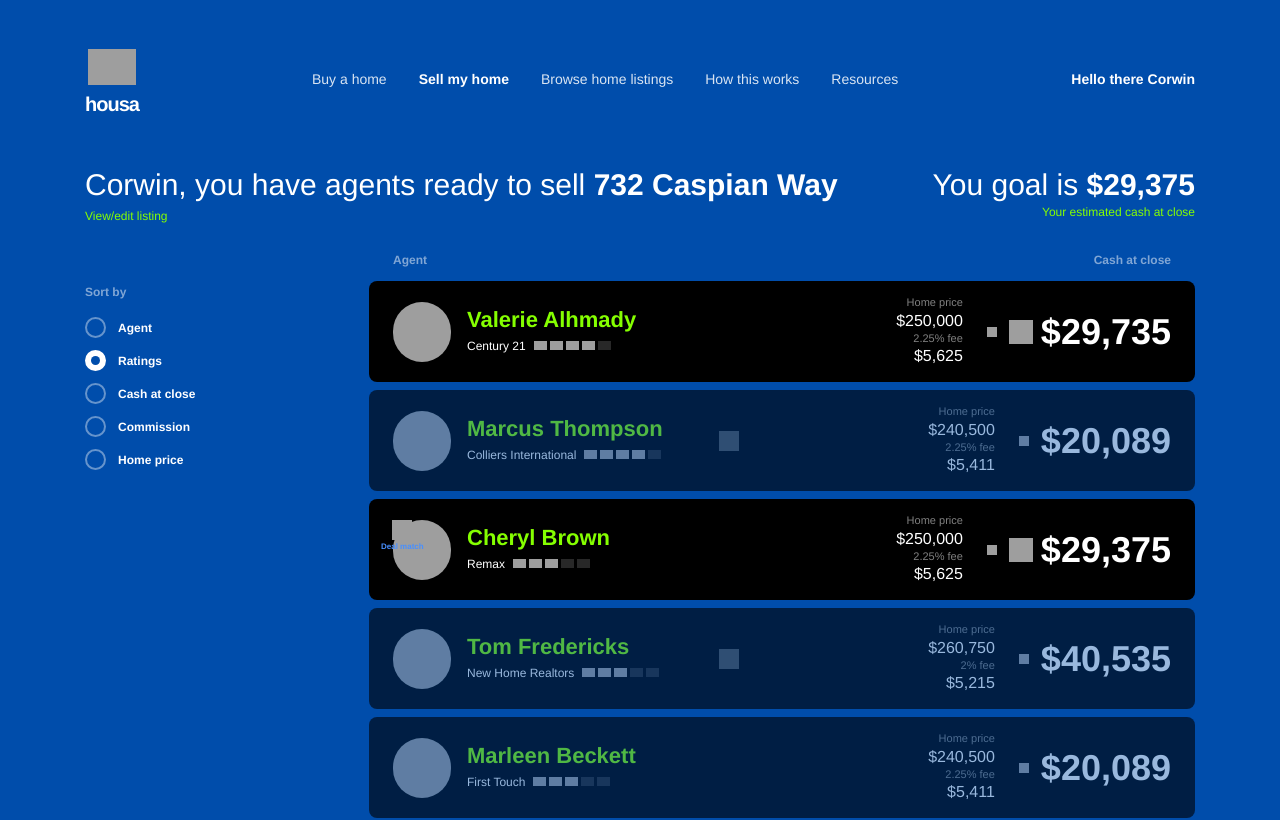
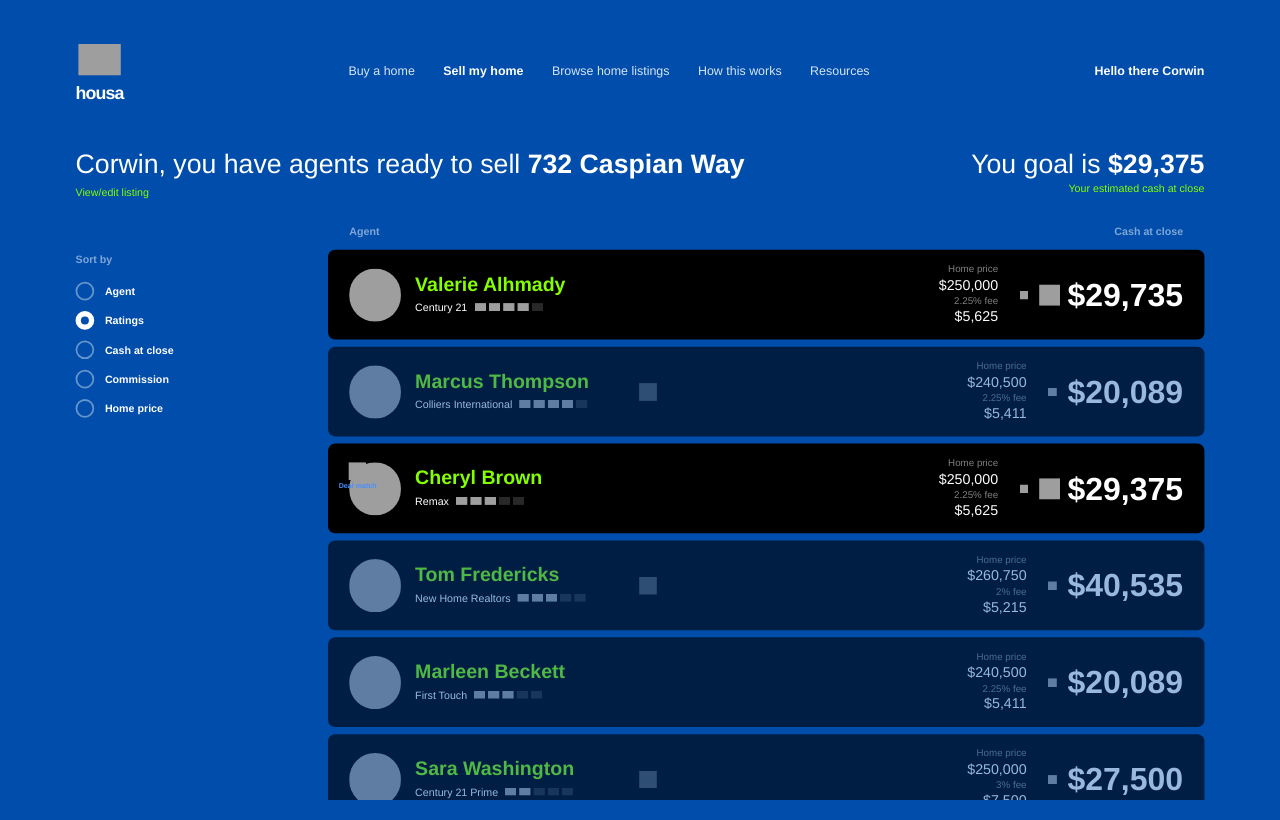
Before and after one commit to corwinjstone/Claude, a React (Vite) app in the folder figma_builds/housa-app/: page / in a window 1280 px wide. Shown: the top 820 px of the page. Built offline with nearby package versions, Linux system fonts and the light colour scheme; grey boxes are pictures that could not be loaded.

Commit message:
Scale Housa app to 1:1 Figma design dimensions (1440x900)
https://claude.ai/code/session_01HUdt5M4k1Cew6u784SURwG

```diff
--- a/figma_builds/housa-app/src/App.css
+++ b/figma_builds/housa-app/src/App.css
@@ -1 +1,17 @@
 /* Housa app styles */
+
+html, body, #root {
+  margin: 0;
+  padding: 0;
+  width: 100%;
+  height: 100%;
+  overflow: hidden;
+  background: #004dab;
+}
+
+.scale-viewport {
+  position: fixed;
+  top: 0;
+  left: 0;
+  transform-origin: top left;
+}
--- a/figma_builds/housa-app/src/App.jsx
+++ b/figma_builds/housa-app/src/App.jsx
@@ -238,12 +238,44 @@ function AgentCard({ agent }) {
   )
 }
 
+const DESIGN_WIDTH = 1440
+const DESIGN_HEIGHT = 900
+
+function ScaleViewport({ children }) {
+  const [scale, setScale] = useState(1)
+
+  useState(() => {
+    function update() {
+      const sx = window.innerWidth / DESIGN_WIDTH
+      const sy = window.innerHeight / DESIGN_HEIGHT
+      setScale(Math.min(sx, sy))
+    }
+    update()
+    window.addEventListener('resize', update)
+    return () => window.removeEventListener('resize', update)
+  })
+
+  return (
+    <div
+      className="scale-viewport"
+      style={{
+        width: DESIGN_WIDTH,
+        height: DESIGN_HEIGHT,
+        transform: `scale(${scale})`,
+      }}
+    >
+      {children}
+    </div>
+  )
+}
+
 export default function App() {
   const [sortBy, setSortBy] = useState('Ratings')
   const [currentPage, setCurrentPage] = useState(1)
 
   return (
-    <div className="min-h-screen w-full" style={{ backgroundColor: '#004dab' }}>
+    <ScaleViewport>
+    <div style={{ width: DESIGN_WIDTH, height: DESIGN_HEIGHT, backgroundColor: '#004dab', overflow: 'hidden' }}>
       {/* Navigation */}
       <nav className="flex items-start justify-between px-[85px] pt-[49px] pb-4">
         {/* Logo */}
@@ -374,5 +406,6 @@ export default function App() {
         </div>
       </div>
     </div>
+    </ScaleViewport>
   )
 }
```
